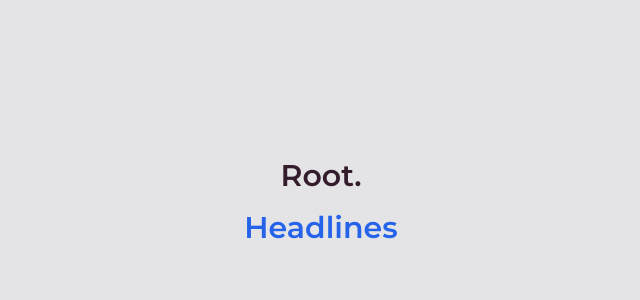
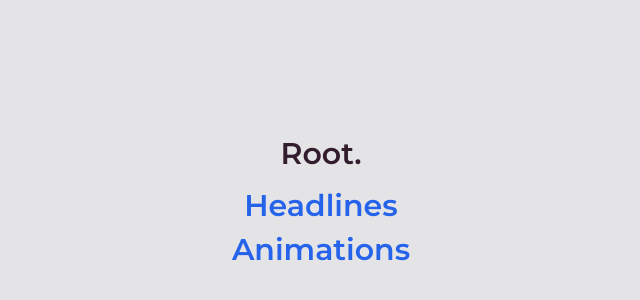
Before and after one commit to tachiguitech/vite-sandbox, a React (Vite) app: page / in a window 1280 px wide. Shown: the part 198-498 px from the top of the page, without its empty margins (319-959 px from the left). Built offline with nearby package versions, Linux system fonts and the light colour scheme; a web font is replaced by a local one.

Commit message:
feat: :sparkles: リンク追加

```diff
--- a/src/components/page/root.page.tsx
+++ b/src/components/page/root.page.tsx
@@ -5,12 +5,18 @@
   <div className="grid h-screen w-screen place-content-center place-items-center">
     <div className="flex flex-col items-center gap-4 font-ss-en text-3xl font-bold">
       <span>Root.</span>
-      <div className="flex flex-col items-center gap-1">
+      <div className="flex flex-col items-center gap-2">
         <Link
           className="text-blue-600 hover:text-blue-400 hover:underline hover:underline-offset-4"
           to="/headlines"
         >
           Headlines
+        </Link>
+        <Link
+          className="text-blue-600 hover:text-blue-400 hover:underline hover:underline-offset-4"
+          to="/animations"
+        >
+          Animations
         </Link>
       </div>
     </div>
```
